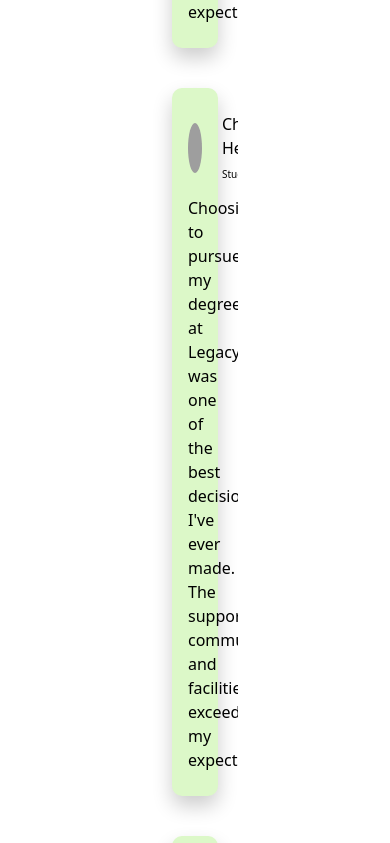
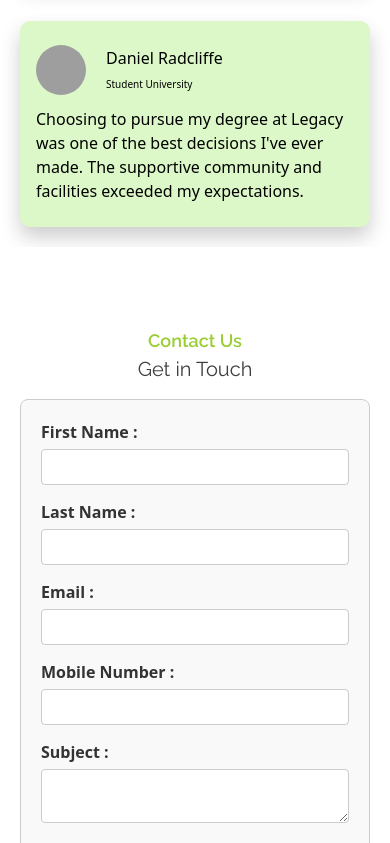
Before and after one commit to PIYUSHDAHLE/Legacy, a React (Vite) app: page / in a window 390 px wide. Shown: the part 6043-6886 px from the top of the page. Built offline with nearby package versions, Linux system fonts and the light colour scheme; grey boxes are pictures that could not be loaded; a web font is replaced by a local one.

Commit message:
Responsive Updated

```diff
--- a/src/components/Contact/Contact.css
+++ b/src/components/Contact/Contact.css
@@ -114,6 +114,10 @@ form {
 }
 
 @media (max-width: 480px) {
+    .main-contact-box{
+      padding: 20px;
+    }
+
     .contact h1 {
         font-size: 20px;
     }
@@ -124,7 +128,7 @@ form {
 
     form {
         width: 100%;
-        padding: 8px;
+        padding: 20px;
     }
 
     input[type="text"],
--- a/src/components/Contact/Contact.jsx
+++ b/src/components/Contact/Contact.jsx
@@ -21,7 +21,7 @@ const Contact = () => {
     }
   };
   return (
-    <div>
+    <div className="main-contact-box">
       <div className="contact">
         <h2>Contact Us</h2>
         <h1>Get in Touch</h1>
--- a/src/components/Testimonial/Testimonial.css
+++ b/src/components/Testimonial/Testimonial.css
@@ -105,8 +105,12 @@
     display: none;
   }
 
+  .testi {
+  padding: 0;
+}
+
   .t-box {
-    padding: 0 1.5rem;
+    padding: 0;
   }
 
   .slider ul {
```
